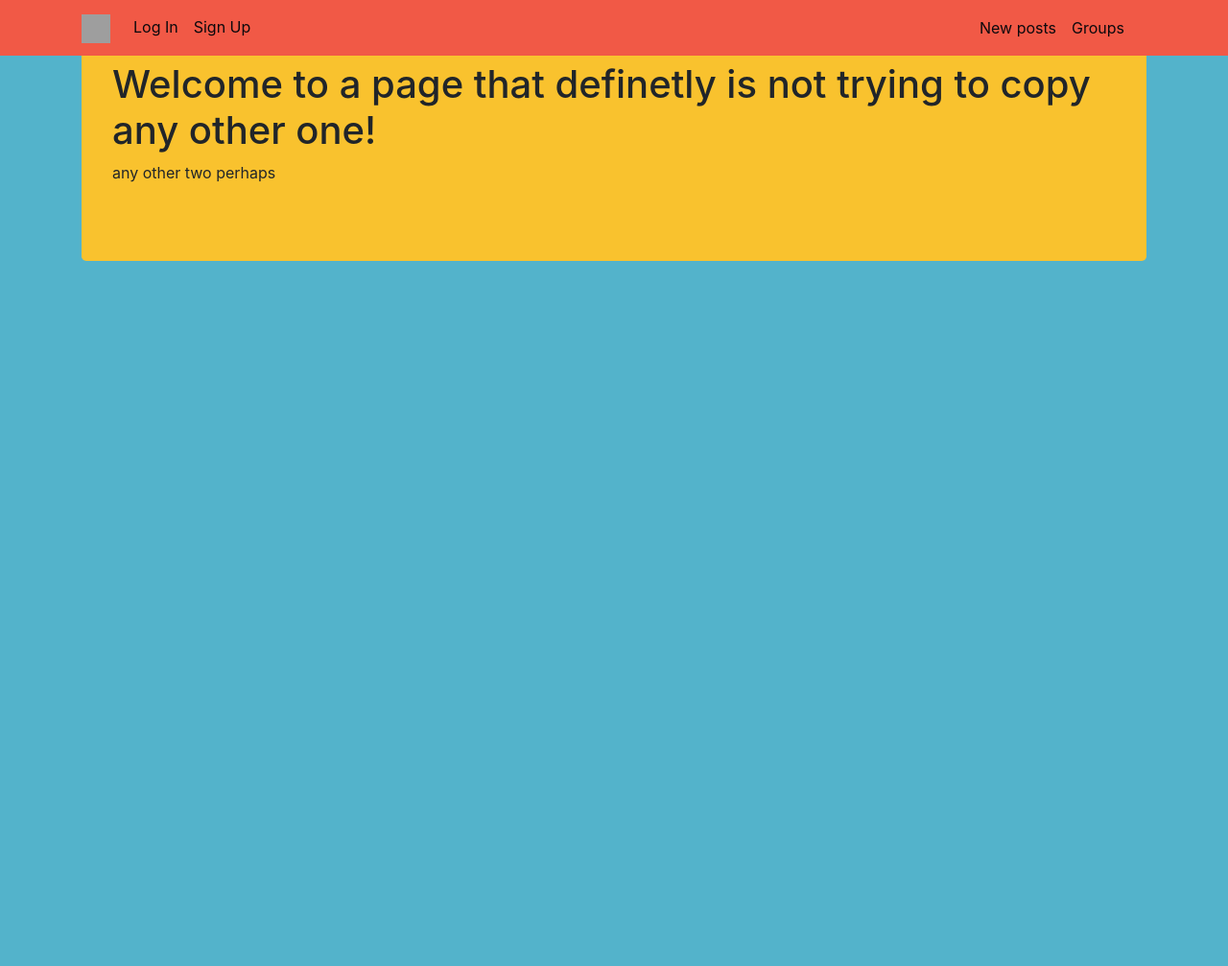
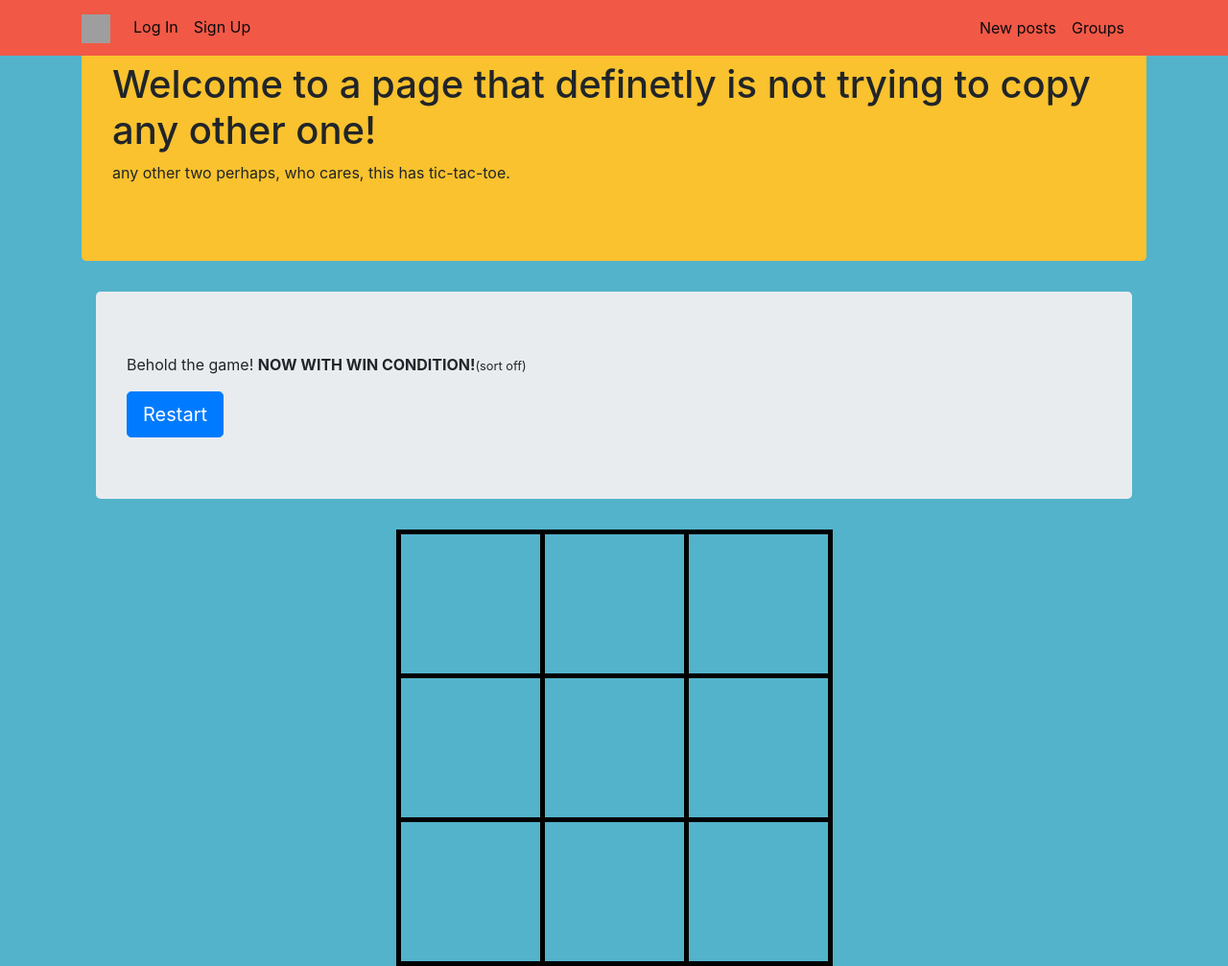
Before and after one commit to SpookyPanda/Final_site, a Django app: page / in a window 1280 px wide. Shown: the whole page at 96% size. Before the commit the page ends 272 px from the top, so only its background shows below. Run offline with Django 3.2, Linux system fonts and the light colour scheme; some libraries are stand-ins or nearby versions; grey boxes are pictures that could not be loaded.

Commit message:
added TicTacToe

```diff
--- a/static/css/custom.css
+++ b/static/css/custom.css
@@ -34,3 +34,12 @@ background-color: #F15946;
 .filler3{
 	background-color: #53B3CB;
 }
+
+/*This is for the TicTacToe*/
+[game]{
+  height: 150px;
+  width: 150px;
+  text-align: center;
+  border: 5px solid black;
+  font-size: 100px;
+}
--- /dev/null
+++ b/static/js/tictactoe.js
@@ -0,0 +1,38 @@
+p=0;
+//board reset
+function clearBoard(){
+  for (var i = 0; i < boxes.length; i++) {
+    boxes[i].textContent = "";
+    p=0;
+  }
+}
+
+//actual game
+function mark(){
+  if (this.textContent == "") {
+    if (p%2 != 0) {
+      this.textContent="x"
+    }else {
+      this.textContent="o"
+    }
+  }else {
+    alert("celda ocupada");
+    p--
+  }
+  p++
+  if (p>=9) {
+    alert("Empate, o alguien ganó y llenaste el resto de las casillas")
+  }
+}
+//definition of variables
+var reset = document.querySelector("#reset");
+var boxes = document.querySelectorAll("td");
+
+if (reset) {
+  reset.addEventListener('click', clearBoard);
+}
+
+
+for (var i = 0; i < boxes.length; i++) {
+  boxes[i].addEventListener('click', mark)
+}
--- a/templates/base.html
+++ b/templates/base.html
@@ -7,7 +7,10 @@
   <link rel="stylesheet" href="https://stackpath.bootstrapcdn.com/bootstrap/4.3.1/css/bootstrap.min.css" integrity="sha384-ggOyR0iXCbMQv3Xipma34MD+dH/1fQ784/j6cY/iJTQUOhcWr7x9JvoRxT2MZw1T" crossorigin="anonymous">
 	<!-- fonts -->
 	<link href="https://fonts.googleapis.com/css?family=Anton|Lato&display=swap" rel="stylesheet">
+	<!--custom CSS-->
 	<link rel="stylesheet" type="text/css" href="{% static "css/custom.css" %}">
+	<!--Custom JavaScript-->
+	<script type="text/javascript" src="{% static "js/tictactoe.js" %}"></script>
 </head>
 <body class="filler3">
 	<!-- navbar -->
--- a/templates/index.html
+++ b/templates/index.html
@@ -5,7 +5,35 @@
 	<div class="container">
 		<div class="jumbotron filler2">
 			<h1>Welcome to a page that definetly is not trying to copy any  other one!</h1>
-			<p>any other two perhaps</p>
+			<p>any other two perhaps, who cares, this  has tic-tac-toe.</p>
 		</div>
+		<div class="container">
+      <div class="jumbotron">
+        <p>Behold the game! <strong>NOW WITH WIN CONDITION!</strong><small>(sort off)</small></p>
+        <button id="reset" type="button" class="btn btn-primary btn-lg" name="button">Restart</button>
+      </div>
+
+      <table align="center">
+        <tr>
+          <td game></td>
+          <td game></td>
+          <td game></td>
+        </tr>
+        <tr>
+          <td game></td>
+          <td game></td>
+          <td game></td>
+        </tr>
+        <tr>
+          <td game></td>
+          <td game></td>
+          <td game></td>
+        </tr>
+      </table>
+    </div>
+
+
+    <script type="text/javascript" src="/static/js/tictactoe.js">
+    </script>
 	</div>
 {% endblock body %}
```
Also changed, not shown: 1 other file.
